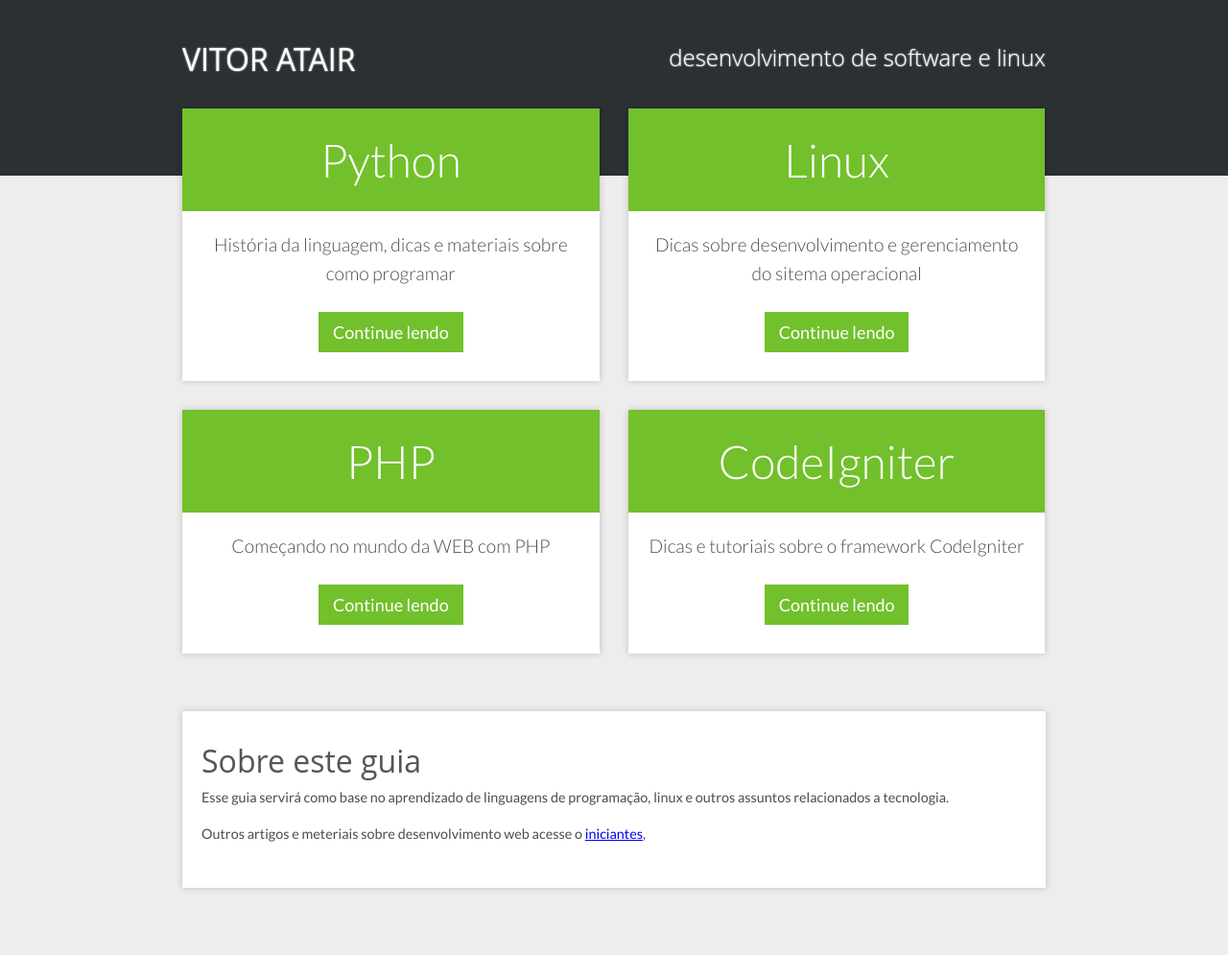
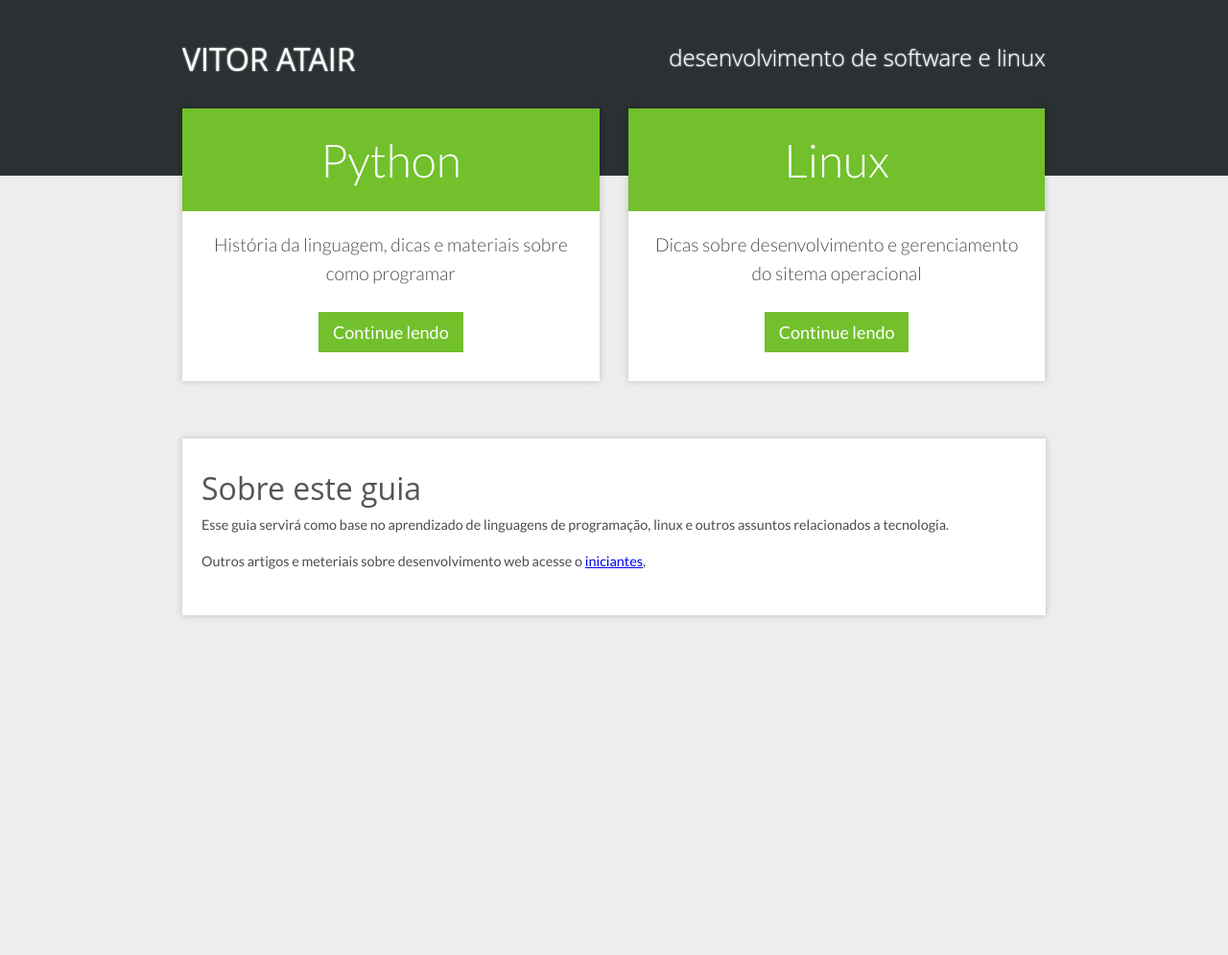
Before and after one commit to vitoratair/vitoratair.github.io, a Jekyll site: the page built from index.html, in a window 1280 px wide. Shown: the whole page at 96% size. Built offline with Jekyll 4.4.1, drawn with Linux system fonts in a browser that asks for light colours; nearby versions of some CDN libraries; Markdown is read by kramdown in place of the engine named in the settings; after the commit the page ends 900 px from its top, so only the background shows below that.

Commit message:
adicionado a classe headline nos titles

```diff
--- a/handbook/python/bibliotecas.html
+++ b/handbook/python/bibliotecas.html
@@ -6,7 +6,7 @@
 
 <article class="content">
 
-	<h1>The Python Standard Library</h1>
+	<h1 align="center" class="headline">Biblioteca padrão</h1>
 	<br>
 
 	<p>
--- a/handbook/python/index.html
+++ b/handbook/python/index.html
@@ -6,7 +6,7 @@
 
 <article class="content">
 
-	<h1 class="headline">O começo de tudo</h1>
+	<h1 align="center" class="headline">O começo de tudo</h1>
 	<br>
 
 	<p>
--- a/handbook/python/primeiro-programa.html
+++ b/handbook/python/primeiro-programa.html
@@ -5,8 +5,9 @@
 {% include submenu-python.html %}
 
 <article class="content">
-	<h1>Primeiro programa</h1>
+	<h1 align="center" class="headline">Primeiro programa</h1>
 	<br>
+
 	<p>
 		Python é uma linguagem multiplataforma nativa em Linux/Unix, e facilmente instalada em <a href="http://www.python.org/download/windows/">Windows</a>. Não é necessário uma <b>IDE</b> para desenvolvimento, um bom editor de textos com sublime-text em conjunto com alguns <a href="https://sublime.wbond.net/packages/Python%20PEP8%20Autoformat">plugins</a> são suficientes para desenvolver bons softwares. Para fins de teste, o uso do próprio interpretador, sem a utilização de um editor de textos é indispensável, para usuários OSX existe o aplicativos chamado <b>IPython</b> como interpretador interativo do python. Abaixo links para conhecimento.
 
--- a/handbook/python/tipos-dados.html
+++ b/handbook/python/tipos-dados.html
@@ -5,7 +5,7 @@
 {% include submenu-python.html %}
 
 <article class="content">
-	<h1>Tipos de dados</h1>
+	<h1 align="center" class="headline">Tipos de dados</h1>
 	<br>
 
 	<p>
--- a/index.html
+++ b/index.html
@@ -14,7 +14,7 @@
     <a href="handbook/linux/" class="btn-u">Continue lendo</a>
   </div>
 
-  <div class="box php-box">
+<!--   <div class="box php-box">
     <p>Começando no mundo da WEB com PHP</p>
     <a href="handbook/php/" class="btn-u">Continue lendo</a>
   </div>
@@ -22,7 +22,7 @@
   <div class="box codeigniter-box">
     <p>Dicas e tutoriais sobre o framework CodeIgniter</p>
     <a href="handbook/codeigniter/" class="btn-u">Continue lendo</a>
-  </div>
+  </div> -->
 
 </div>
 
```
